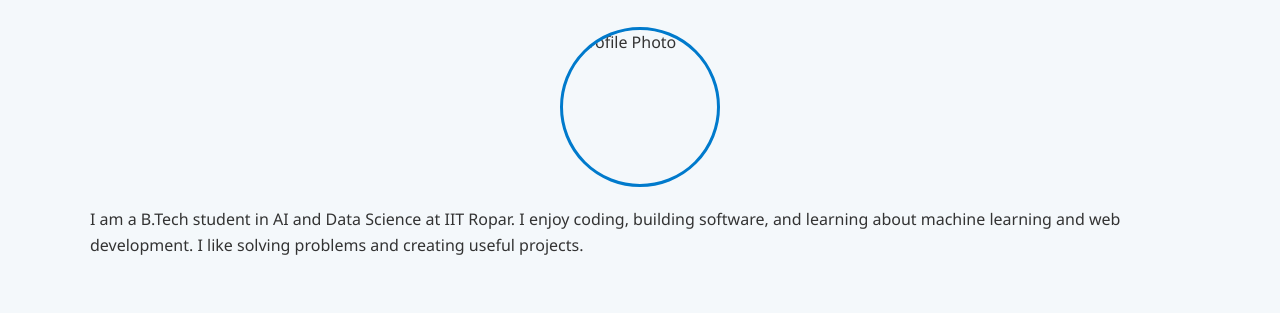
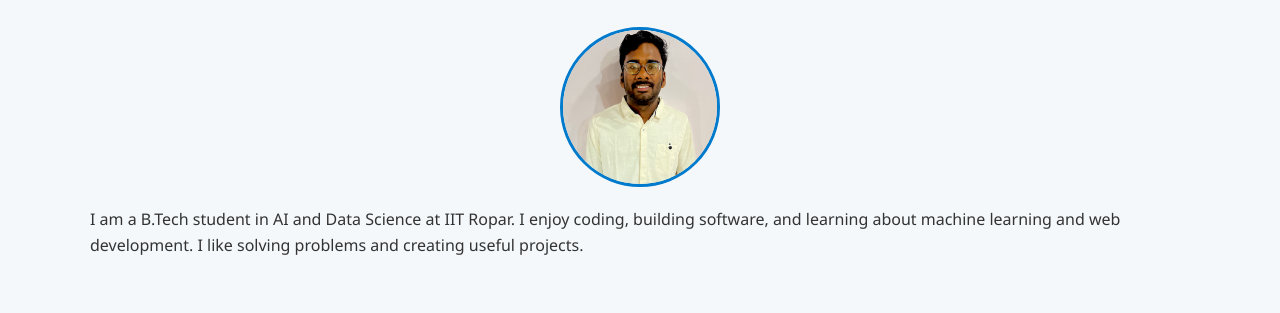
Before and after one commit to ShivamGoyal1507/portfolio, a plain HTML site: page index.html in a window 1280 px wide. Shown: the part 487-800 px from the top of the page. Drawn offline with Linux system fonts and the light colour scheme.

Commit message:
Update index.html

```diff
--- a/index.html
+++ b/index.html
@@ -27,7 +27,7 @@
   <section id="about">
     <div class="container">
       <h2>About Me</h2>
-      <img src="images/profile.jpg" alt="Profile Photo" class="profile-img" />
+      <img src="profile.jpg" alt="Profile Photo" class="profile-img" />
       <p>
         I am a B.Tech student in AI and Data Science at IIT Ropar.
         I enjoy coding, building software, and learning about machine learning and web development.
```
